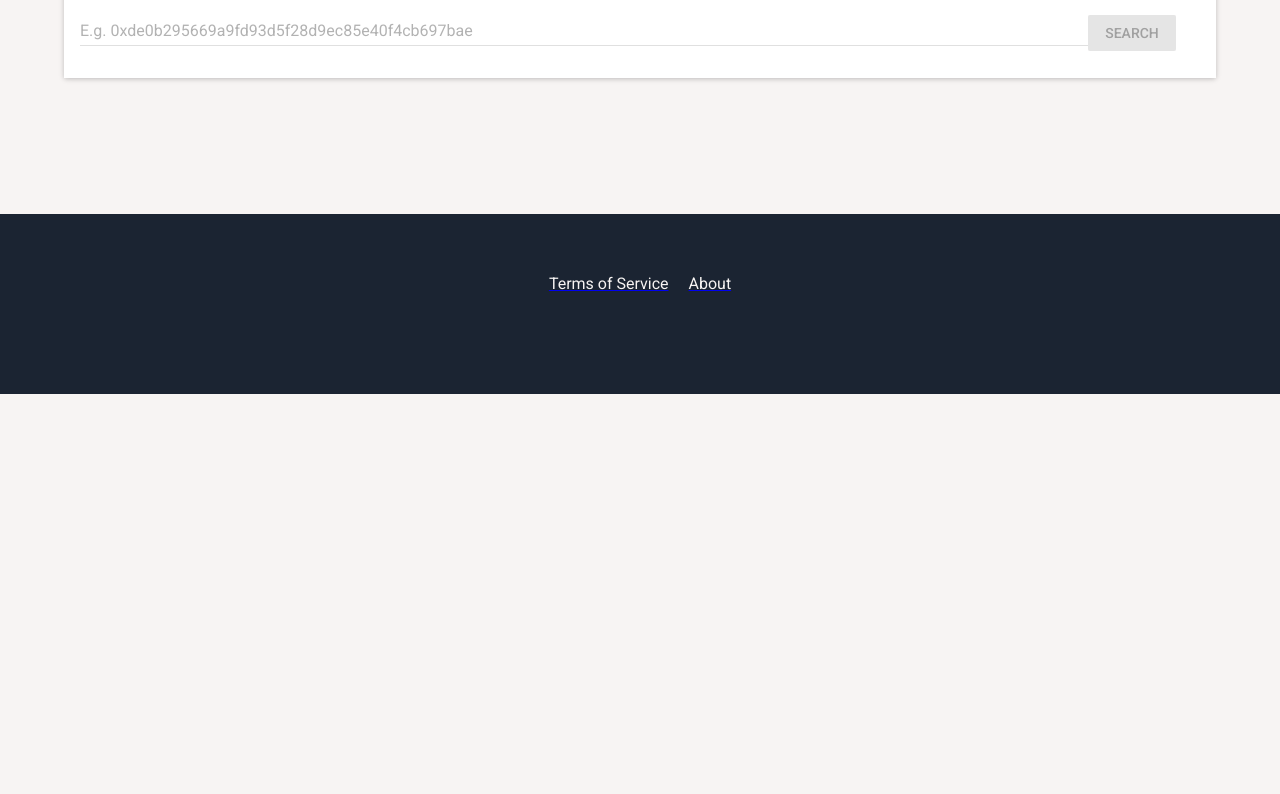
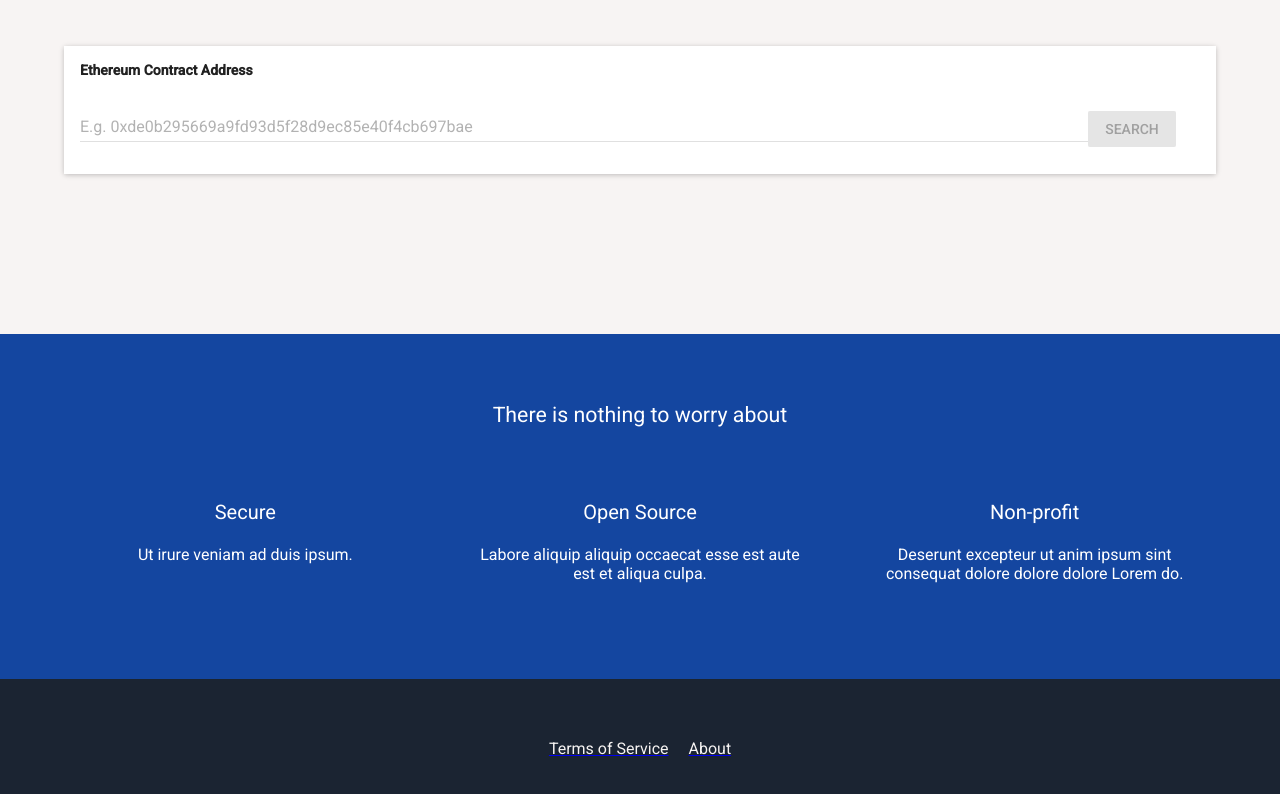
Before and after one commit to dmerrill6/EthTools, a React (Create React App) app: page / in a window 1280 px wide. Before the commit this address led to /contracts. Shown: the part 406-1200 px from the top of the page. Before the commit the page ends 800 px from the top, so only its background shows below. Built offline with nearby package versions, Linux system fonts and the light colour scheme; what normalizr would draw is missing.

Commit message:
Created a simple home page

```diff
--- a/src/App.js
+++ b/src/App.js
@@ -7,7 +7,7 @@ import {
   Redirect
 } from 'react-router-dom';
 
-import Home from './containers/home/index';
+import Home from './views/home/index';
 import ContractUI from './containers/contract-ui';
 import Deploy from './containers/deploy';
 import About from './containers/about';
@@ -20,9 +20,7 @@ const App = ({ store }) => (
     <Provider store={store}>
       <Router>
         <Layout>
-          <Route exact path="/" render={() => (
-            <Redirect to='/contracts'/>
-          )}/>
+          <Route exact path="/" component={Home}/>
           <Route path="/contracts" component={ContractUI}/>
           <Route path="/deploy" component={Deploy} />
           <Route path="/about" component={About}/>
--- a/src/components/visual/Titles.js
+++ b/src/components/visual/Titles.js
@@ -4,4 +4,19 @@ export const H1 = styled.h1`
   font-weight: normal;
   font-size: 18pt;
   line-height: 36px;
+  text-align: ${props => props.center ? 'center' : 'inherit'}
 `
+
+export const H2 = styled.h2`
+  font-weight: normal;
+  font-size: 16pt;
+  line-height: 30px;
+  text-align: ${props => props.center ? 'center' : 'inherit'}
+`
+
+export const H3 = styled.h3`
+  font-weight: normal;
+  font-size: 15pt;
+  line-height: 26px;
+  text-align: ${props => props.center ? 'center' : 'inherit'}
+`
--- /dev/null
+++ b/src/components/visual/grid/Column.js
@@ -0,0 +1,50 @@
+import React from 'react';
+import styled from 'styled-components';
+
+const COL_AMOUNT = 12;
+
+const calculateWidthPercentage = (span) => {
+  return 100/COL_AMOUNT*span;
+}
+
+/**
+ * Constant sizes (in em)
+ */
+const XS_MIN = 30;
+const SM_MIN = 48;
+const MD_MIN = 64;
+const LG_MIN = 75;
+
+const StyledColumn = styled.div`
+  flex: 0 0 auto;
+  justify-content: flex-${props => props.align};
+  text-align: ${props => props.align};
+  @media only screen {
+    max-width: ${props => calculateWidthPercentage(props.xs)}%;
+    flex-basis: ${props => calculateWidthPercentage(props.xs)}%;
+  }
+  @media only screen and (min-width: ${SM_MIN}em) {
+    max-width: ${props => calculateWidthPercentage(props.sm)}%;
+    flex-basis: ${props => calculateWidthPercentage(props.sm)}%;
+  }
+  @media only screen and (min-width: ${MD_MIN}em) {
+    max-width: ${props => calculateWidthPercentage(props.md)}%;
+    flex-basis: ${props => calculateWidthPercentage(props.md)}%;
+  }
+  @media only screen and (min-width: ${LG_MIN}em) {
+    max-width: ${props => calculateWidthPercentage(props.lg)}%;
+    flex-basis: ${props => calculateWidthPercentage(props.lg)}%;
+  }
+`
+
+
+const Column = (props) => {
+  let { xs = COL_AMOUNT, sm = xs, md = sm, lg = md, align = 'start', children } = props;
+  return (
+    <StyledColumn xs={xs} sm={sm} md={md} lg={lg} align={align}>
+      {children}
+    </StyledColumn>
+  )
+}
+
+export default Column;
--- /dev/null
+++ b/src/components/visual/grid/Row.js
@@ -0,0 +1,11 @@
+import styled from 'styled-components';
+
+const Row = styled.div`
+  box-sizing: border-box;
+  display: flex;
+  flex: 0 1 auto;
+  flex-direction: row;
+  flex-wrap: wrap;
+`
+
+export default Row;
--- /dev/null
+++ b/src/components/visual/grid/index.js
@@ -0,0 +1,6 @@
+import Row from './Row';
+import Column from './Column';
+
+export {
+  Row, Column
+};
--- a/src/containers/contract-ui/index.js
+++ b/src/containers/contract-ui/index.js
@@ -30,7 +30,7 @@ class ContractUI extends React.Component {
     return (
       <PaddedContainer>
         <H1 style={{textAlign: 'center', marginBottom: '2em'}}>
-          Insert a <b>contract address</b> to call its methods and read its state
+          Insert a <b>contract address</b> to call its methods or read its state
         </H1>
         <AnimatedLogo faded={!contractNotSelected} active={this.state.searchBoxFocused}/>
         {
@@ -53,8 +53,4 @@ class ContractUI extends React.Component {
   }
 }
 
-ContractUI.propTypes = {
-  children: PropTypes.node
-};
-
 export default ContractUI;
--- a/src/containers/home/index.js
+++ /dev/null
@@ -1,17 +0,0 @@
-import React from 'react';
-import PropTypes from 'prop-types';
-
-const Home = (props) => {
-  return (
-    <div>
-      <h1>Hello World</h1>
-      {props.children}
-    </div>
-  );
-};
-
-Home.propTypes = {
-  children: PropTypes.node
-};
-
-export default Home;
--- /dev/null
+++ b/src/views/home/index.js
@@ -0,0 +1,61 @@
+import React from 'react';
+import styled from 'styled-components';
+import {H2, H3} from '../../components/visual/Titles';
+import {Row, Column} from '../../components/visual/grid';
+import colors from '../../utils/variables/colors';
+import ContractUI from '../../containers/contract-ui/index';
+
+const ContrastSection = styled.div`
+  background-color: ${colors.primary2Color};
+  color: white;
+  padding: 3em;
+`
+
+const FeatureContainer = styled.div`
+  padding: 2em;
+`
+
+const ContractSection = styled.div`
+  padding: 6em 0;
+`
+
+const Home = (props) => {
+  return (
+    <React.Fragment>
+      <ContractSection>
+        <ContractUI {...props}/>
+      </ContractSection>
+      <ContrastSection>
+        <H2 center>There is nothing to worry about</H2>
+        <Row>
+          <Column sm={4} align='center'>
+            <FeatureContainer>
+              <H3>
+                Secure
+              </H3>
+              <p>Ut irure veniam ad duis ipsum.</p>
+            </FeatureContainer>
+          </Column>
+          <Column sm={4} align='center'>
+            <FeatureContainer>
+              <H3>
+                Open Source
+              </H3>
+              <p>Labore aliquip aliquip occaecat esse est aute est et aliqua culpa.</p>
+            </FeatureContainer>
+          </Column>
+          <Column sm={4} align='center'>
+            <FeatureContainer>
+              <H3>
+                Non-profit
+              </H3>
+              <p>Deserunt excepteur ut anim ipsum sint consequat dolore dolore dolore Lorem do.</p>
+            </FeatureContainer>
+          </Column>
+        </Row>
+      </ContrastSection>
+    </React.Fragment>
+  );
+};
+
+export default Home;
```
